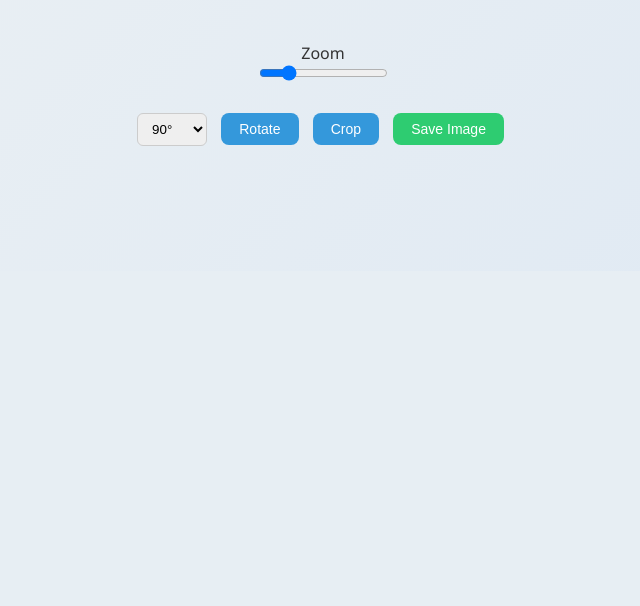
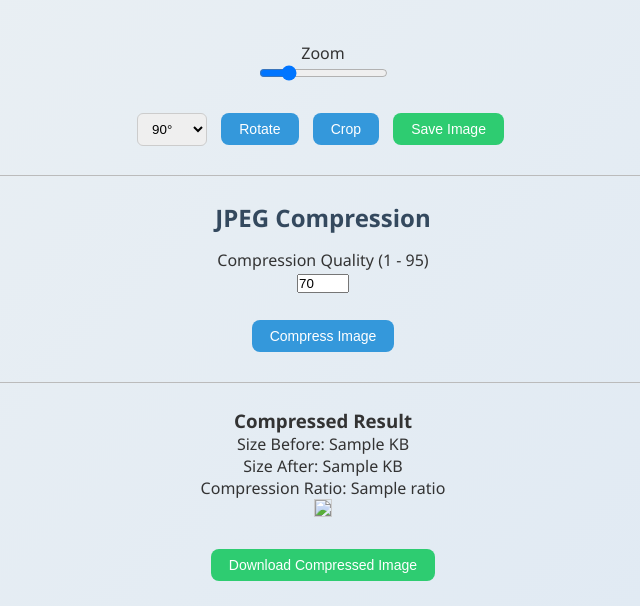
Before and after one commit to khaled930/Edit-photos, a FastAPI app: template app/templates/index.html in a window 1280 px wide. Shown: the part 529-1135 px from the top of the page, without its empty margins (317-957 px from the left). Before the commit the page ends 675 px from the top, so only its background shows below. Run offline with FastAPI, Linux system fonts and the light colour scheme; the template is opened without the code that fills it: most values are stand-ins (such as "Sample title", 1, 10 or a date in 2020); grey boxes marked "Sample" are stand-in pictures.

Commit message:
اضافة ضغط للصورة مع تحديد quality

```diff
--- a/app/templates/index.html
+++ b/app/templates/index.html
@@ -20,7 +20,7 @@
 
 <h2>Crop Image (Professional Mode)</h2>
 
-<!-- إطار القص -->
+<!-- Crop Frame -->
 <div id="crop-frame">
     <img id="image" src="{{ image_url }}">
 </div>
@@ -58,6 +58,40 @@
     <input type="hidden" name="width" id="width">
     <input type="hidden" name="height" id="height">
 </form>
+
+<hr>
+
+<!-- JPEG Compression -->
+<h2>JPEG Compression</h2>
+
+<form action="/compress" method="post">
+    <input type="hidden" name="image_url" value="{{ image_url }}">
+
+    <label>Compression Quality (1 - 95)</label><br>
+    <input type="number" name="quality" value="70" min="1" max="95" required>
+
+    <br><br>
+    <button type="submit">Compress Image</button>
+</form>
+
+{% if compressed_url %}
+<hr>
+
+<h3>Compressed Result</h3>
+
+<p>
+    Size Before: {{ stats.before_kb }} KB <br>
+    Size After: {{ stats.after_kb }} KB <br>
+    Compression Ratio: {{ stats.ratio }}
+</p>
+
+<img src="{{ compressed_url }}" style="max-width:400px; border:1px solid #ccc;"><br><br>
+
+<a href="{{ compressed_url }}" download>
+    <button>Download Compressed Image</button>
+</a>
+{% endif %}
+
 {% endif %}
 
 <script>
```
Also changed, not shown: app/routes/image_routes.py (+69 -3 lines), app/services/compression_service.py (added, +24 -0 lines), static/s.css (deleted).
